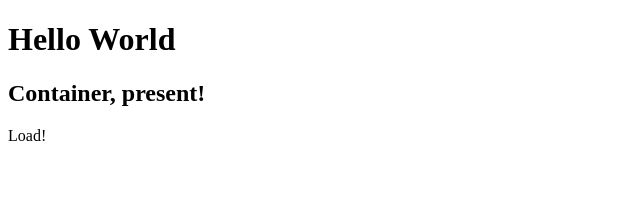
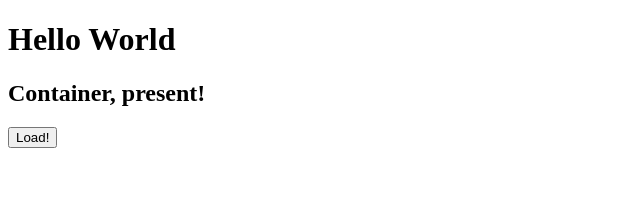
Before and after one commit to sgerpdx/fe-lab-06-hooks, a React app: page / in a window 1280 px wide. Shown: the top 217 px of the page, without its empty margins (0-640 px from the left). Built offline with nearby package versions, Linux system fonts and the light colour scheme.

Commit message:
test passing for button in Load component

```diff
--- a/src/components/quote/Load.jsx
+++ b/src/components/quote/Load.jsx
@@ -1,7 +1,7 @@
 import React from 'react';
 
 const Load = () => {
-  return <div>Load!</div>;
+  return <button>Load!</button>;
 };
 
 export default Load;
```
Also changed, not shown: 2 other files (tests, documents, lock files or other folders).
